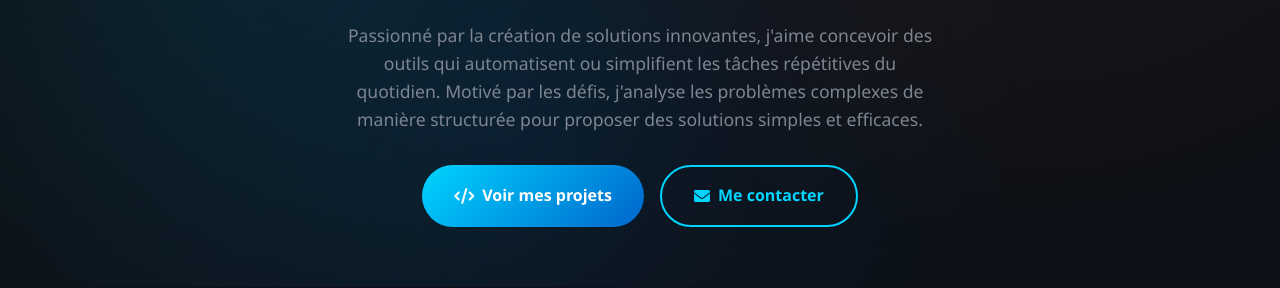
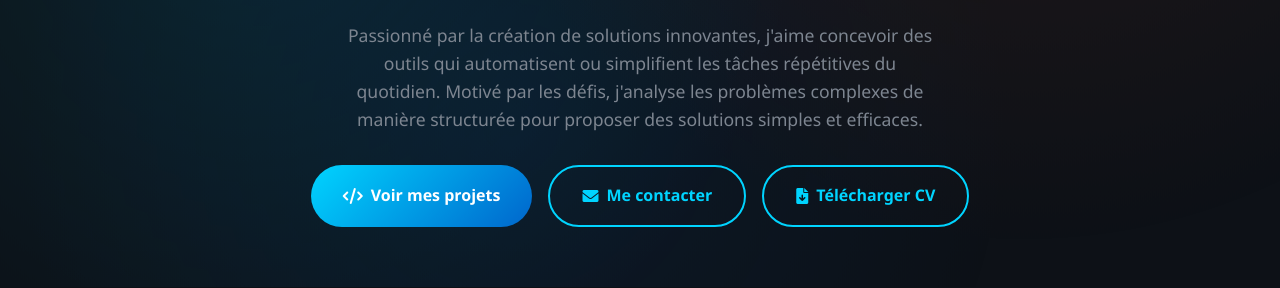
Before and after one commit to antsamadagascar/antsamadagascar.github.io, a plain HTML site: page index.html in a window 1280 px wide. Shown: the part 512-800 px from the top of the page. Drawn offline with Linux system fonts and the light colour scheme.

Commit message:
Add the download resume button. Add the PDF version of the resume to the assets/resume folder.

```diff
--- a/index.html
+++ b/index.html
@@ -43,10 +43,12 @@
                 <a href="#contact" class="btn btn-secondary">
                     <i class="fas fa-envelope"></i> Me contacter
                 </a>
+                <a href="assets/cv/index.html RATOVONANDRASANA Aina Ny Antsa.pdf" class="btn btn-secondary" download>
+                    <i class="fas fa-file-download"></i> Télécharger CV
+                </a>
             </div>
         </div>
     </section>
-
     <!-- About Section -->
     <section id="about" class="section about">
         <div class="container">
```
Also changed, not shown: 1 other file.
